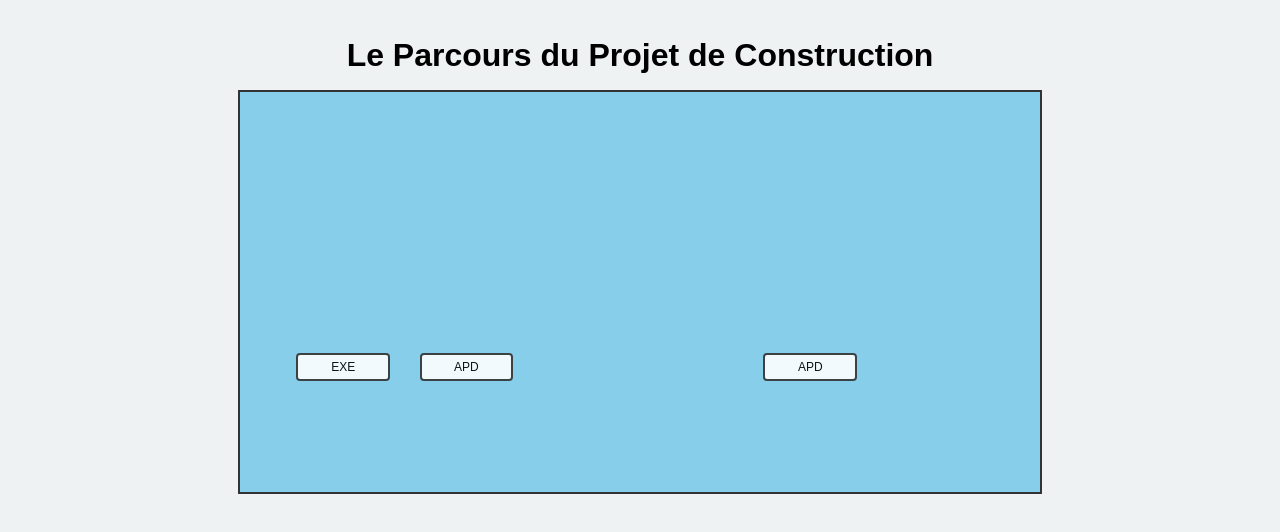
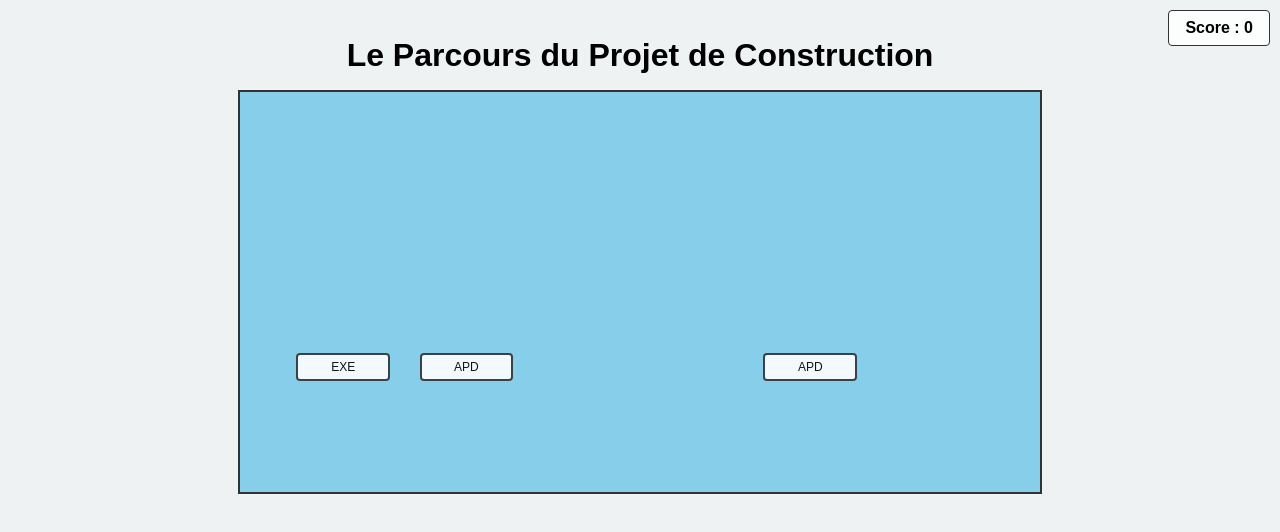
Before and after one commit to JPA31000/plateau, a plain HTML site: page index.html in a window 1280 px wide. Drawn offline with Linux system fonts and the light colour scheme.

Commit message:
Add score tracking

```diff
--- a/css/style.css
+++ b/css/style.css
@@ -9,6 +9,18 @@ body {
 
 h1 {
   margin-bottom: 1rem;
+}
+
+/* Affichage du score */
+#score {
+  position: fixed;
+  top: 10px;
+  right: 10px;
+  background: rgba(255, 255, 255, 0.8);
+  padding: 0.5rem 1rem;
+  border: 1px solid #333;
+  border-radius: 4px;
+  font-weight: bold;
 }
 
 /* Conteneur de jeu avec fond nuages */
--- a/index.html
+++ b/index.html
@@ -8,6 +8,7 @@
 </head>
 <body>
   <h1>Le Parcours du Projet de Construction</h1>
+  <div id="score">Score : 0</div>
   <div id="game-container">
     <div id="truck"></div>
     <div id="message"></div>
--- a/js/game.js
+++ b/js/game.js
@@ -14,9 +14,11 @@ const phases = [
 ];
 
 let currentPhase = 0;
+let score = 0;
 const container = document.getElementById("game-container");
 const truck = document.getElementById("truck");
 const messageBox = document.getElementById("message");
+const scoreBox = document.getElementById("score");
 let panels = [];
 const fallSpeed = 0.5; // vitesse de chute plus lente
 
@@ -72,12 +74,16 @@ function gameLoop() {
 function handleCatch(panel, index) {
   if (panel.phaseIndex === currentPhase) {
     currentPhase++;
+    score++;
+    if (scoreBox) {
+      scoreBox.textContent = `Score : ${score}`;
+    }
     panel.element.remove();
     panels.splice(index, 1);
     spawnPanel();
     hideMessage();
     if (currentPhase === phases.length) {
-      setTimeout(() => alert("Félicitations ! Vous avez complété toutes les phases."), 100);
+      setTimeout(() => alert(`Félicitations ! Vous avez complété toutes les phases.\nScore : ${score}`), 100);
     }
   } else {
     showMessage(`Phase attendue : ${phases[currentPhase].name}`);
```
